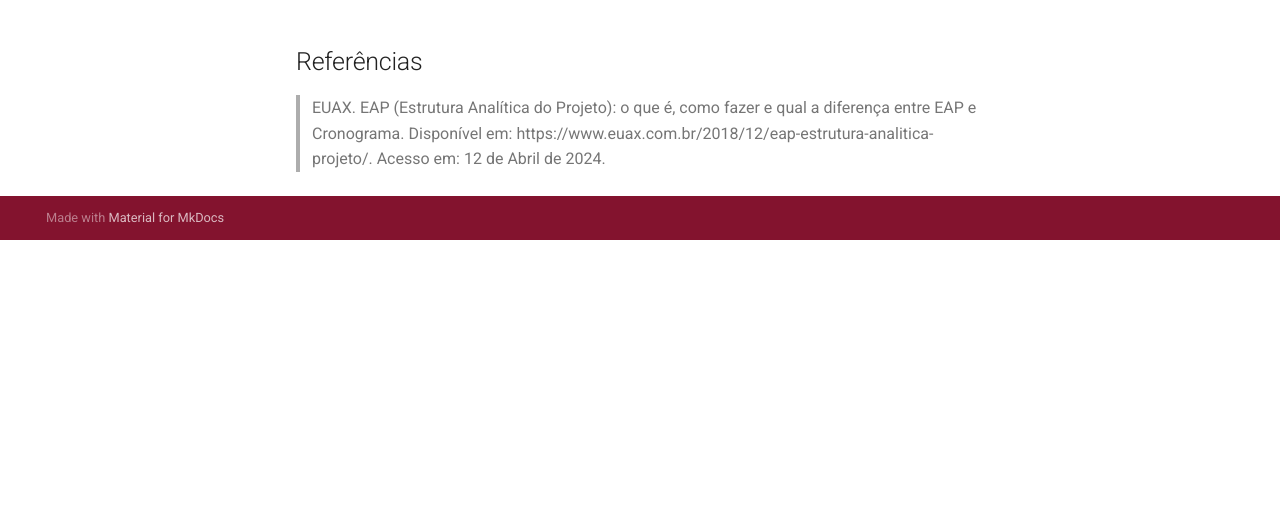
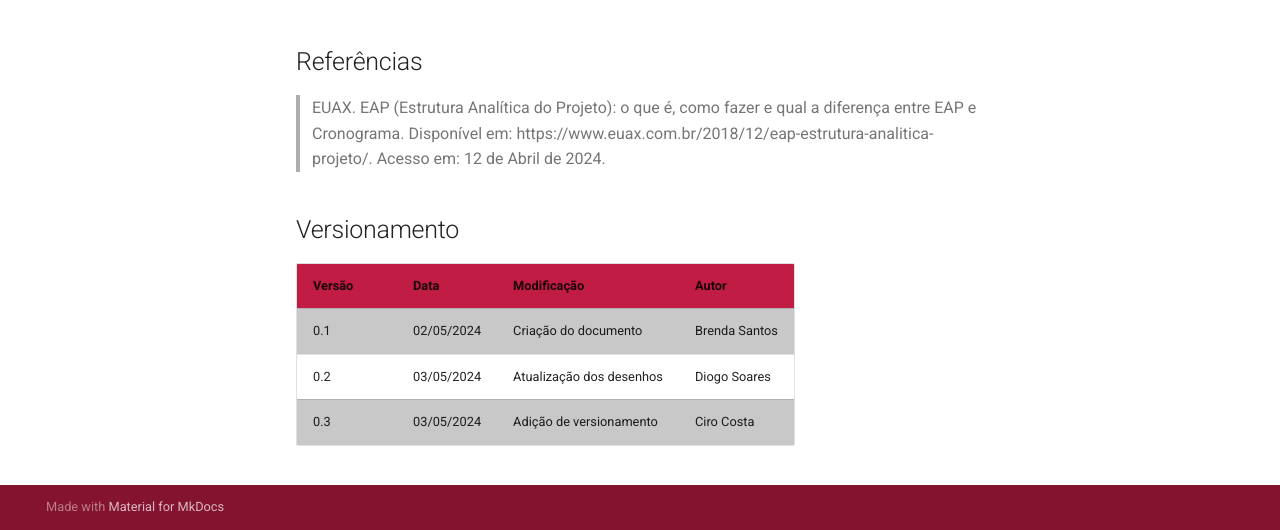
Before and after one commit to Calcioft/ScanPoint, an MkDocs documentation site: the page built from docs/eletronica-energia/eap.md, in a window 1280 px wide and 900 px high, scrolled down 1259 px, cut to the strip 370-900 px from the top of the window. Built offline with MkDocs 1.6.1 and Material for MkDocs 9.7.7, drawn with Linux system fonts in a browser that asks for light colours; before the commit the page ends 1869 px from its top, so only the background shows below that.

Commit message:
Adicionado versionamento em eap eletronica-energia

```diff
--- a/docs/eletronica-energia/eap.md
+++ b/docs/eletronica-energia/eap.md
@@ -1,10 +1,10 @@
 # Estrutura Analítica do Projeto - EAP
 
 ## Versionamento
-| Versão | Data | Modificação | Autor |
-|--|--|--|--|
-| 0.1 | 02/04/2024 | Criação do documento | Brenda Santos, Carolina Oliveira |
 
+| Versão | Data       | Modificação          | Autor                            |
+| ------ | ---------- | -------------------- | -------------------------------- |
+| 0.1    | 02/04/2024 | Criação do documento | Brenda Santos, Carolina Oliveira |
 
 ## Introdução
 
@@ -27,3 +27,11 @@
 ## Referências
 
 > EUAX. EAP (Estrutura Analítica do Projeto): o que é, como fazer e qual a diferença entre EAP e Cronograma. Disponível em: https://www.euax.com.br/2018/12/eap-estrutura-analitica-projeto/. Acesso em: 12 de Abril de 2024.
+
+## Versionamento
+
+| Versão | Data       | Modificação              | Autor         |
+| ------ | ---------- | ------------------------ | ------------- |
+| 0.1    | 02/05/2024 | Criação do documento     | Brenda Santos |
+| 0.2    | 03/05/2024 | Atualização dos desenhos | Diogo Soares  |
+| 0.3    | 03/05/2024 | Adição de versionamento  | Ciro Costa    |
```
